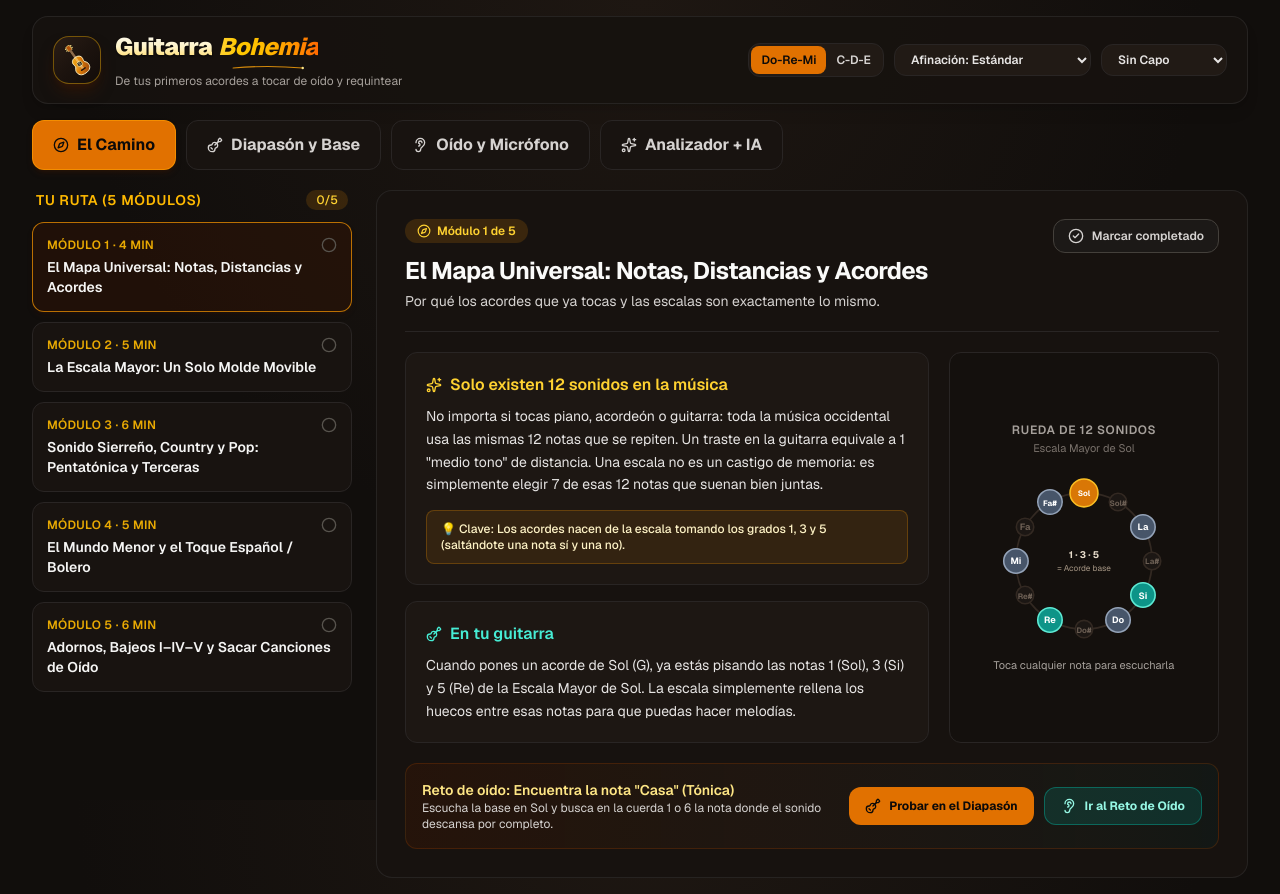
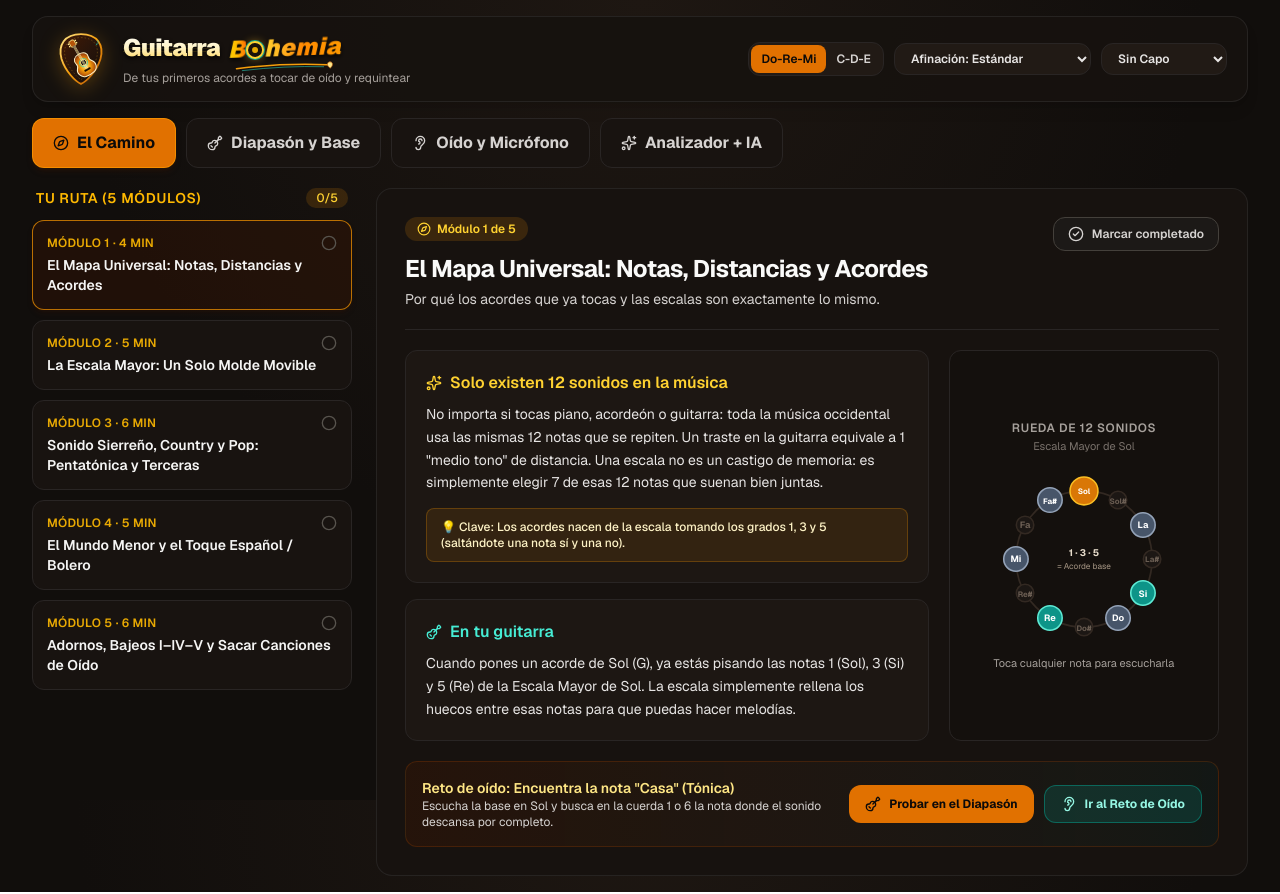
Before and after one commit to horaceheights/guitarra-bohemia, a Next.js app: page / in a window 1280 px wide. Built offline with nearby package versions, Linux system fonts and the light colour scheme.

Commit message:
Upgrade Guitarra Bohemia logo with interactive pick emblem and word art

```diff
--- a/src/components/BohemiaLogo.tsx
+++ b/src/components/BohemiaLogo.tsx
@@ -1,122 +1,211 @@
 'use client';
 
-import React from 'react';
+import React, { useState } from 'react';
 import { APP_CONFIG } from '@/lib/config';
+import { grooveEngine } from '@/lib/music/grooves';
 
 export function BohemiaLogo() {
+  const [strumming, setStrumming] = useState(false);
+
+  const handleLogoStrum = () => {
+    setStrumming(true);
+    void grooveEngine.playChordStrum(7, 'maj', 'down');
+    window.setTimeout(() => setStrumming(false), 450);
+  };
+
   return (
-    <div className="flex items-center gap-3.5">
-      {/* Custom Acoustic Guitar Emblem */}
-      <div className="relative flex h-12 w-12 shrink-0 items-center justify-center rounded-2xl border border-amber-400/40 bg-gradient-to-br from-[#2a1d15] via-[#1c130e] to-[#120c09] shadow-lg shadow-amber-950/50">
+    <button
+      type="button"
+      onClick={handleLogoStrum}
+      title="¡Toca el logo para rasguear!"
+      className="group flex cursor-pointer items-center gap-3.5 text-left focus:outline-none"
+    >
+      {/* Guitar-Pick (Púa) Sunburst Emblem with Interactive Acoustic Guitar */}
+      <div
+        className={`relative flex h-14 w-14 shrink-0 items-center justify-center transition-transform duration-200 group-hover:scale-105 group-active:scale-95 ${
+          strumming ? 'scale-110 -rotate-3' : ''
+        }`}
+      >
         <svg
-          viewBox="0 0 64 64"
-          className="h-10 w-10"
+          viewBox="0 0 72 72"
+          className="h-14 w-14 drop-shadow-[0_4px_10px_rgba(245,158,11,0.28)]"
           role="img"
-          aria-label="Logo de Guitarra Bohemia"
+          aria-label="Logo interactivo de Guitarra Bohemia"
         >
           <defs>
-            <linearGradient id="guitarWood" x1="0" y1="0" x2="1" y2="1">
-              <stop offset="0%" stopColor="#fbbf24" />
-              <stop offset="50%" stopColor="#d97706" />
-              <stop offset="100%" stopColor="#92400e" />
+            <linearGradient id="pickSunburst" x1="0" y1="0" x2="1" y2="1">
+              <stop offset="0%" stopColor="#451a03" />
+              <stop offset="50%" stopColor="#29150b" />
+              <stop offset="100%" stopColor="#140c08" />
             </linearGradient>
-            <linearGradient id="guitarHighlight" x1="0" y1="0" x2="0" y2="1">
-              <stop offset="0%" stopColor="#fef3c7" stopOpacity="0.65" />
-              <stop offset="100%" stopColor="#f59e0b" stopOpacity="0" />
+            <linearGradient id="pickRim" x1="0" y1="0" x2="1" y2="1">
+              <stop offset="0%" stopColor="#fde68a" />
+              <stop offset="50%" stopColor="#f59e0b" />
+              <stop offset="100%" stopColor="#b45309" />
             </linearGradient>
+            <radialGradient id="bodySunburst" cx="50%" cy="55%" r="55%">
+              <stop offset="0%" stopColor="#fde68a" />
+              <stop offset="45%" stopColor="#f59e0b" />
+              <stop offset="85%" stopColor="#b45309" />
+              <stop offset="100%" stopColor="#78350f" />
+            </radialGradient>
           </defs>
 
-          {/* Tilted Acoustic Guitar Silhouette */}
-          <g transform="translate(32 32) rotate(-35) translate(-32 -32)">
+          {/* Outer Guitar Pick (Púa) Shield */}
+          <path
+            d="M 36 4 C 57 4 66 18 61 36 C 56 52 43 65 36 68 C 29 65 16 52 11 36 C 6 18 15 4 36 4 Z"
+            fill="url(#pickSunburst)"
+            stroke="url(#pickRim)"
+            strokeWidth="2.4"
+          />
+
+          {/* Subtle inner pick groove */}
+          <path
+            d="M 36 8.5 C 53 8.5 60 19.5 56 35 C 51.5 48.5 41 59.5 36 62.5 C 31 59.5 20.5 48.5 16 35 C 12 19.5 19 8.5 36 8.5 Z"
+            fill="none"
+            stroke="#fbbf24"
+            strokeWidth="0.7"
+            strokeDasharray="2 2.5"
+            opacity="0.45"
+          />
+
+          {/* Tilted Acoustic Guitar */}
+          <g transform="translate(36 35) rotate(-30) translate(-36 -35)">
             {/* Headstock */}
             <rect
-              x="28.5"
-              y="5"
+              x="32.5"
+              y="9"
               width="7"
-              height="9"
+              height="8.5"
               rx="2"
               fill="#b45309"
               stroke="#fde68a"
               strokeWidth="1"
             />
-            {/* Tuning pegs */}
-            <circle cx="27" cy="7.5" r="1.1" fill="#fde68a" />
-            <circle cx="27" cy="11" r="1.1" fill="#fde68a" />
-            <circle cx="37" cy="7.5" r="1.1" fill="#fde68a" />
-            <circle cx="37" cy="11" r="1.1" fill="#fde68a" />
+            <circle cx="31" cy="11.5" r="1.1" fill="#fde68a" />
+            <circle cx="31" cy="14.8" r="1.1" fill="#fde68a" />
+            <circle cx="41" cy="11.5" r="1.1" fill="#fde68a" />
+            <circle cx="41" cy="14.8" r="1.1" fill="#fde68a" />
 
-            {/* Neck / Fretboard */}
-            <rect x="29.8" y="13" width="4.4" height="17" rx="1" fill="#451a03" />
+            {/* Neck */}
+            <rect x="33.8" y="16.5" width="4.4" height="16.5" rx="1" fill="#2b1205" />
 
-            {/* Guitar Body (upper + lower bout) */}
+            {/* Sunburst Guitar Body */}
             <path
-              d="M 32 27
-                 C 25 27, 22 31.5, 23.5 36.5
-                 C 24.4 39.2, 24 40.5, 21.8 43
-                 C 18.8 46.5, 20 54.5, 26.5 56.5
-                 C 29.8 57.5, 34.2 57.5, 37.5 56.5
-                 C 44 54.5, 45.2 46.5, 42.2 43
-                 C 40 40.5, 39.6 39.2, 40.5 36.5
-                 C 42 31.5, 39 27, 32 27 Z"
-              fill="url(#guitarWood)"
+              d="M 36 29
+                 C 28.5 29, 25.5 33.5, 27 38.5
+                 C 28 41.5, 27.5 42.5, 25 45
+                 C 21.8 48.5, 23 56.5, 30 58.5
+                 C 33.5 59.5, 38.5 59.5, 42 58.5
+                 C 49 56.5, 50.2 48.5, 47 45
+                 C 44.5 42.5, 44 41.5, 45 38.5
+                 C 46.5 33.5, 43.5 29, 36 29 Z"
+              fill="url(#bodySunburst)"
               stroke="#fef3c7"
-              strokeWidth="1.4"
+              strokeWidth="1.3"
             />
 
-            {/* Subtle top sheen */}
-            <ellipse cx="29" cy="46" rx="6" ry="7" fill="url(#guitarHighlight)" opacity="0.35" />
-
-            {/* Soundhole + Rosette */}
-            <circle
-              cx="32"
-              cy="39.5"
-              r="4.2"
-              fill="#1c120d"
-              stroke="#fde68a"
-              strokeWidth="1.2"
-            />
+            {/* Rosette & Soundhole */}
+            <circle cx="36" cy="41.5" r="5.3" fill="none" stroke="#2dd4bf" strokeWidth="1" opacity="0.85" />
+            <circle cx="36" cy="41.5" r="3.9" fill="#140c08" stroke="#fde68a" strokeWidth="1" />
 
             {/* Bridge */}
-            <rect x="27.5" y="48.5" width="9" height="2.4" rx="1" fill="#29170e" />
+            <rect x="31.5" y="50.5" width="9" height="2.4" rx="1" fill="#1c0d04" />
 
-            {/* Strings */}
-            <line x1="30.8" y1="13" x2="30.8" y2="48.5" stroke="#fef3c7" strokeWidth="0.65" opacity="0.85" />
-            <line x1="32" y1="13" x2="32" y2="48.5" stroke="#fef3c7" strokeWidth="0.65" opacity="0.85" />
-            <line x1="33.2" y1="13" x2="33.2" y2="48.5" stroke="#fef3c7" strokeWidth="0.65" opacity="0.85" />
+            {/* Strings (glow & vibrate on hover/click) */}
+            <g className={strumming ? 'animate-string-vibrate' : undefined}>
+              <line x1="34.8" y1="16.5" x2="34.8" y2="50.5" stroke="#fef3c7" strokeWidth="0.7" opacity="0.9" />
+              <line x1="36" y1="16.5" x2="36" y2="50.5" stroke="#fde68a" strokeWidth="0.75" opacity="0.95" />
+              <line x1="37.2" y1="16.5" x2="37.2" y2="50.5" stroke="#fef3c7" strokeWidth="0.7" opacity="0.9" />
+            </g>
           </g>
+
+          {/* Floating Music Note Accent */}
+          <text
+            x="54"
+            y="18"
+            fill="#2dd4bf"
+            fontSize="12"
+            fontWeight="900"
+            className={`transition-all duration-300 ${
+              strumming ? '-translate-y-1.5 opacity-100' : 'opacity-75 group-hover:-translate-y-0.5 group-hover:opacity-100'
+            }`}
+          >
+            ♪
+          </text>
         </svg>
       </div>
 
-      {/* Word Art Title + Tagline */}
+      {/* Creative Word Art: Guitarra Bohemia */}
       <div className="leading-none">
-        <h1 className="flex items-baseline gap-1.5 text-xl sm:text-2xl tracking-tight">
-          <span className="bg-gradient-to-b from-stone-50 via-amber-100 to-amber-300 bg-clip-text font-black text-transparent drop-shadow-[0_1px_1px_rgba(0,0,0,0.8)]">
-            Guitarra
+        <div className="relative flex flex-wrap items-baseline gap-x-2">
+          {/* Guitarra with subtle 6-string backdrop */}
+          <span className="relative inline-block text-xl sm:text-2xl font-black tracking-tight">
+            <span
+              aria-hidden="true"
+              className="pointer-events-none absolute inset-x-0 top-1/2 -translate-y-1/2 flex flex-col gap-[2.5px] opacity-20"
+            >
+              <span className="h-[1px] w-full bg-amber-300" />
+              <span className="h-[1px] w-full bg-amber-300" />
+              <span className="h-[1px] w-full bg-amber-300" />
+            </span>
+            <span className="relative bg-gradient-to-b from-white via-amber-100 to-amber-300 bg-clip-text text-transparent drop-shadow-[0_2px_2px_rgba(0,0,0,0.9)]">
+              Guitarra
+            </span>
           </span>
-          <span className="relative inline-block bg-gradient-to-r from-amber-300 via-amber-400 to-orange-500 bg-clip-text font-extrabold italic text-transparent">
-            Bohemia
-            {/* Subtle guitar-string flourish underline */}
+
+          {/* Bohemia in tilted poster style with Soundhole "o" + Pick Swash */}
+          <span className="relative inline-flex items-center text-xl sm:text-2xl font-black italic tracking-wide -rotate-2">
+            <span className="bg-gradient-to-r from-amber-300 via-amber-400 to-orange-500 bg-clip-text text-transparent drop-shadow-[0_2px_2px_rgba(0,0,0,0.9)]">
+              B
+            </span>
+            {/* Soundhole Rosette "o" */}
+            <span
+              className="mx-[0.5px] inline-flex h-[0.72em] w-[0.72em] translate-y-[0.04em] items-center justify-center rounded-full border-2 border-amber-300 bg-[#1a110b] shadow-[0_0_8px_rgba(251,191,36,0.45)] ring-1 ring-teal-400/70"
+              aria-label="o"
+            >
+              <span className="h-[0.26em] w-[0.26em] rounded-full bg-amber-400/90" />
+            </span>
+            <span className="bg-gradient-to-r from-amber-300 via-orange-400 to-amber-500 bg-clip-text text-transparent drop-shadow-[0_2px_2px_rgba(0,0,0,0.9)]">
+              hemia
+            </span>
+
+            {/* Sweeping Guitar-Neck Swash + Mini Pick */}
             <svg
-              viewBox="0 0 120 10"
-              className="mt-0.5 block h-1.5 w-full overflow-visible"
+              viewBox="0 0 140 14"
+              className="pointer-events-none absolute -bottom-2 left-0 h-2.5 w-full overflow-visible"
               aria-hidden="true"
             >
               <path
-                d="M 2 5 Q 60 0 118 5"
+                d="M 2 7 Q 68 1 130 6"
                 fill="none"
                 stroke="#f59e0b"
-                strokeWidth="2"
+                strokeWidth="2.2"
                 strokeLinecap="round"
-                opacity="0.85"
               />
-              <circle cx="118" cy="5" r="2" fill="#fde68a" />
+              <path
+                d="M 10 10 Q 70 5 124 8.5"
+                fill="none"
+                stroke="#2dd4bf"
+                strokeWidth="1.1"
+                strokeLinecap="round"
+                opacity="0.7"
+              />
+              {/* Mini Guitar Pick at the tip */}
+              <path
+                d="M 133 2 C 136 2 137.5 5 136 7.5 C 135 9.5 133.5 10.5 133 10.8 C 132.5 10.5 131 9.5 130 7.5 C 128.5 5 130 2 133 2 Z"
+                fill="#fde68a"
+                stroke="#b45309"
+                strokeWidth="0.9"
+              />
             </svg>
           </span>
-        </h1>
-        <p className="mt-0.5 text-[11px] sm:text-xs text-stone-400">
+        </div>
+
+        <p className="mt-1.5 text-[11px] sm:text-xs text-stone-400">
           {APP_CONFIG.tagline}
         </p>
       </div>
-    </div>
+    </button>
   );
 }
```
